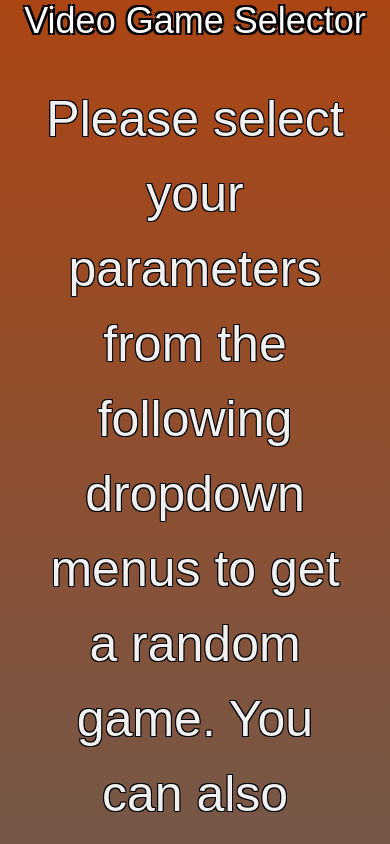
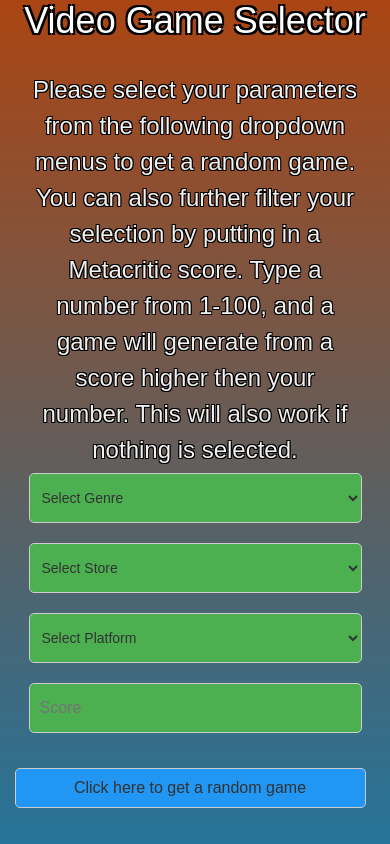
Before and after one commit to TheExSoul/PC-Game-Picker, a plain HTML site: page index.html in a window 390 px wide. Shown: the top 844 px of the page. Drawn offline with Linux system fonts and the light colour scheme; no server answers.

Commit message:
fixed issues with mobile version

```diff
--- a/style.css
+++ b/style.css
@@ -4,7 +4,6 @@
      min-height: 100%;
      font-family: Arial, Helvetica, sans-serif;
  }
-
 
 
  html {
@@ -191,31 +190,28 @@
  }
 
  @media screen and (max-width: 600px) {
-     input {
+
+     .instructions{
+        margin-bottom: 20px;
+        padding: 10px;
+        font-size: 24px;
+    }
+
+     .input {
          flex-direction: column;
          align-items: center;
+         margin-top: 50px;
+         margin-bottom: 50px;
+         padding-top: 50px;
+         padding-bottom: 50px;
      }
-     .input select,
-     .input input{
-        width: 100%;
-        margin: 10px 0;
-        margin-right: 0;
-     }
-
      #genres,
      #stores,
      #platforms,
      #metacritic {
          width: 90%;
-         margin: 10px auto;
-         font-size: 16px;
-     }
-
-     #genres option,
-     #stores option,
-     #platforms option {
-        white-space: normal;
-        width: 100%;
+         margin: 10px 0;
+         margin-right: 0;
      }
 
      header {
@@ -229,6 +225,13 @@
     .title {
         font-size: 36px;
     }
+    .button {
+        margin-top: 20px;
+    }
+    #generateUrlButton {
+        margin-top: 20px;
+        width: 90%;
+    }
 
 
  }
```
Also changed, not shown: index.html (+0 -1 lines).
